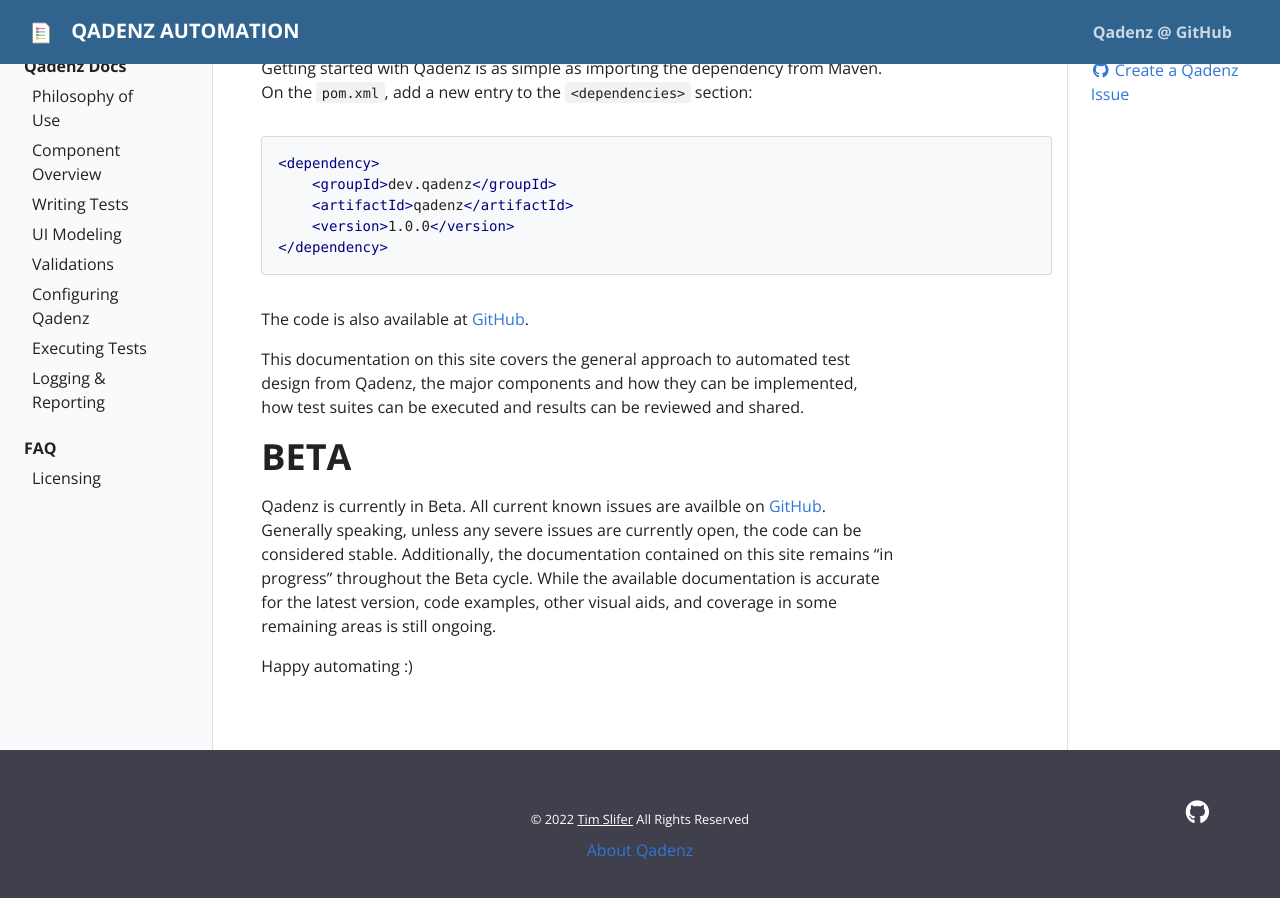
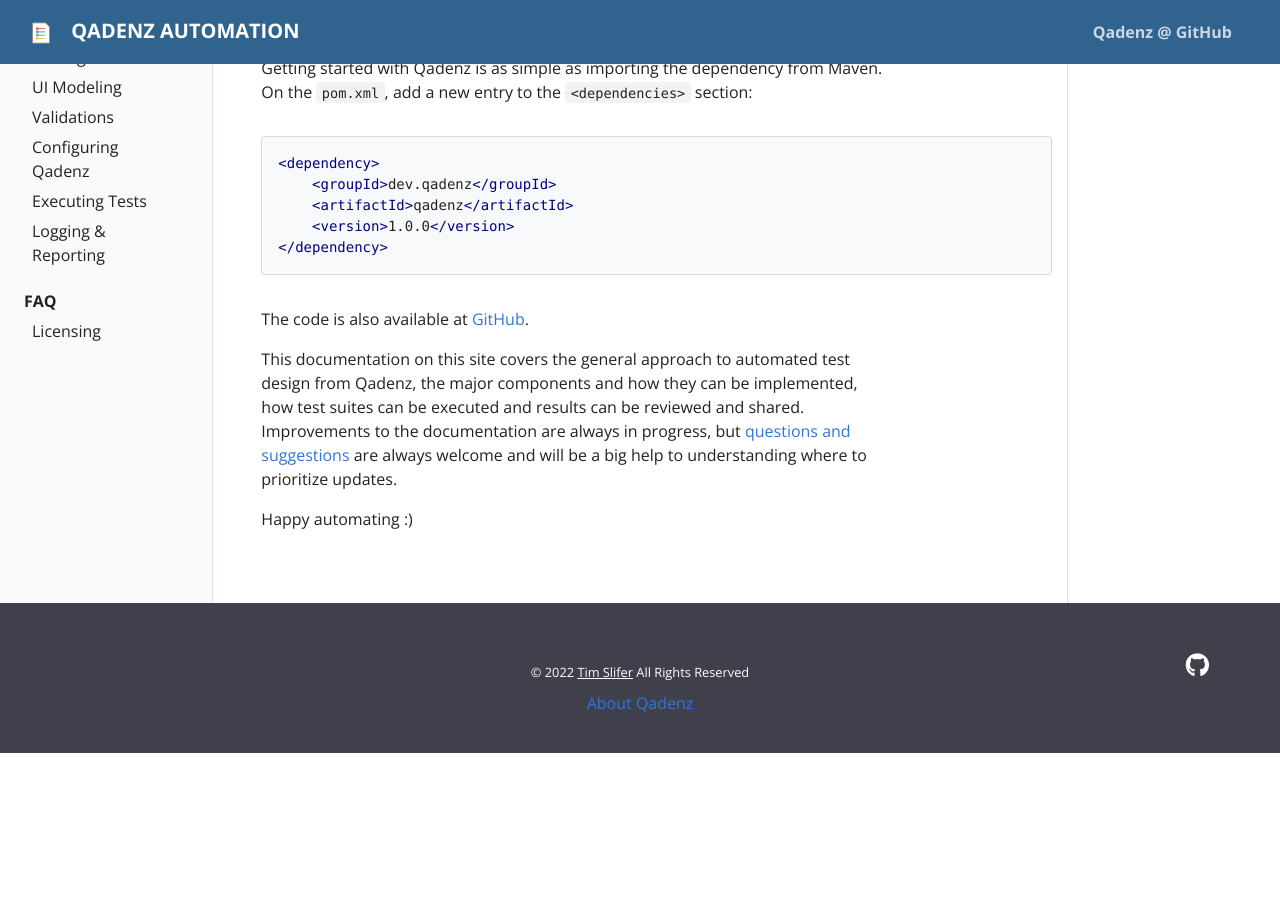
Before and after one commit to qadenz/qadenz.github.io, a Jekyll site: the page built from pages/index.md, in a window 1280 px wide and 900 px high, scrolled down 989 px. Built offline with Jekyll 4.4.1, drawn with Linux system fonts in a browser that asks for light colours; after the commit the page ends 1742 px from its top, so only the background shows below that.

Commit message:
Updated index page

```diff
--- a/pages/index.md
+++ b/pages/index.md
@@ -37,10 +37,6 @@ Getting started with Qadenz is as simple as importing the dependency from Maven.
 
 The code is also available at [GitHub](https://github.com/qadenz/qadenz).
 
-This documentation on this site covers the general approach to automated test design from Qadenz, the major components and how they can be implemented, how test suites can be executed and results can be reviewed and shared.
-
-# BETA
-
-Qadenz is currently in Beta. All current known issues are availble on [GitHub](https://github.com/qadenz/qadenz/issues). Generally speaking, unless any severe issues are currently open, the code can be considered stable. Additionally, the documentation contained on this site remains "in progress" throughout the Beta cycle. While the available documentation is accurate for the latest version, code examples, other visual aids, and coverage in some remaining areas is still ongoing.
+This documentation on this site covers the general approach to automated test design from Qadenz, the major components and how they can be implemented, how test suites can be executed and results can be reviewed and shared. Improvements to the documentation are always in progress, but [questions and suggestions]({{ site.repo2 }}/issues/new?labels={% if page.editable %}{{ page.editable }}{% else %}question{% endif %}&title=Question:&body=Question on: {{ site.repo }}/tree/master/{{ page.path }}) are always welcome and will be a big help to understanding where to prioritize updates.
 
 Happy automating :)
```
